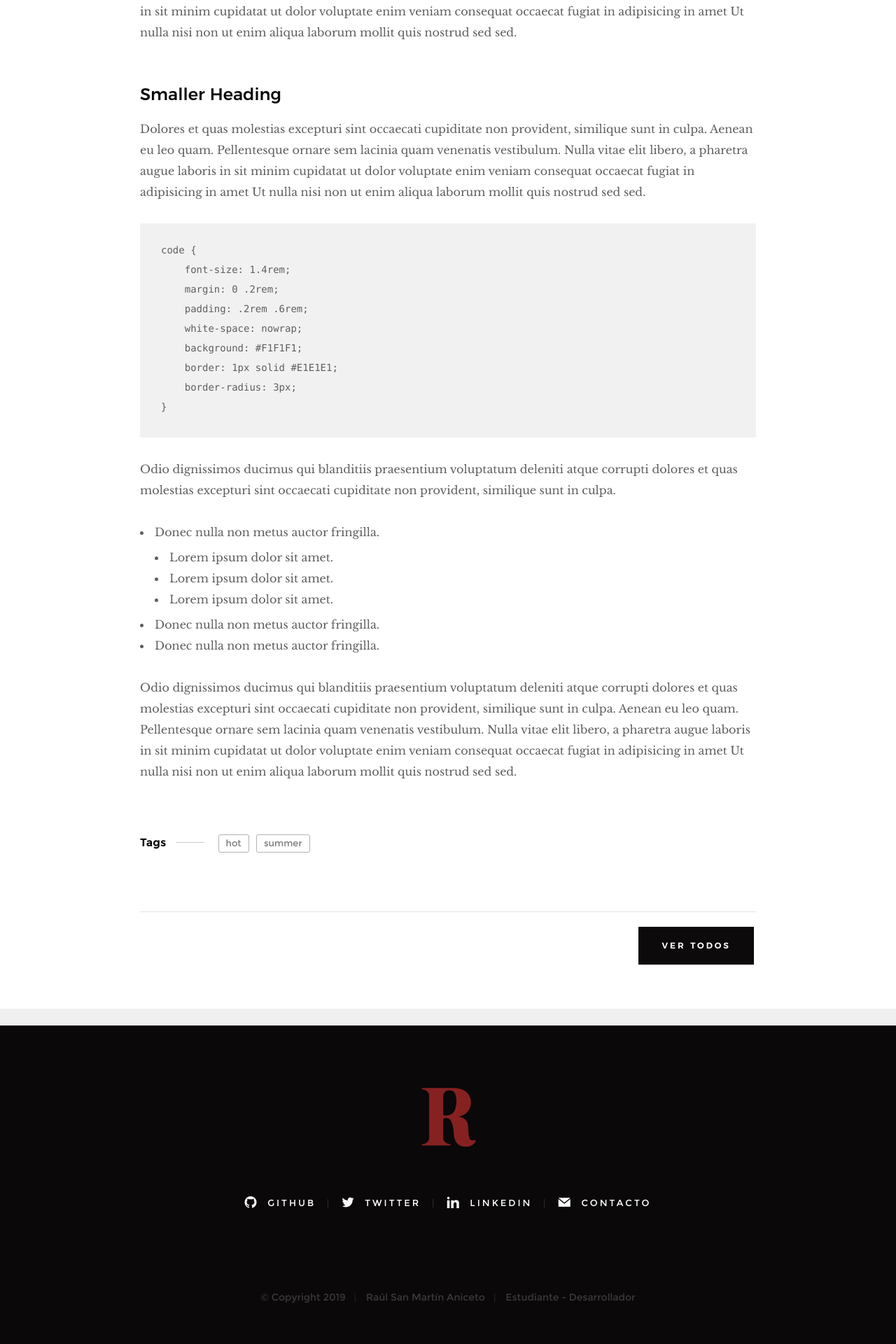
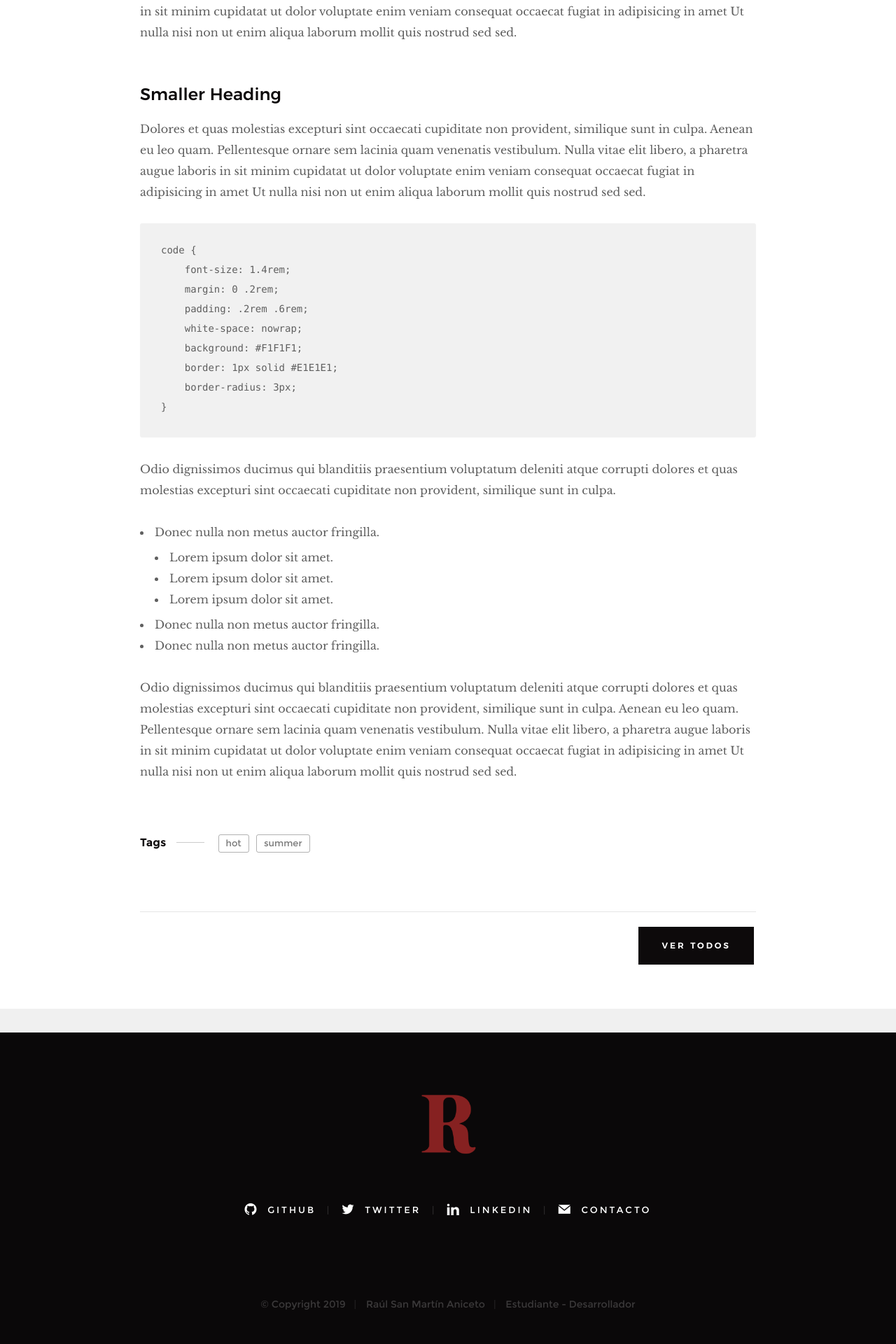
Before and after one commit to MrAnnix/Hola-theme-Jekyll, a Jekyll site: the page built from _posts/2019-03-21-Post-de-prueba.md, in a window 1280 px wide. Shown: the part 2156-4076 px from the top of the page at 70% size. Built offline with Jekyll 4.4.1, drawn with Linux system fonts in a browser that asks for light colours.

Commit message:
Update main.css

```diff
--- a/css/main.css
+++ b/css/main.css
@@ -4066,7 +4066,7 @@ article.blog-single .blog-content {
 
 .comments-wrap {
     background-color: #f0f0f0;
-    /* padding:8.4rem 0 9rem; */
+    padding: 1rem 0 0;
 }
 
 
```
